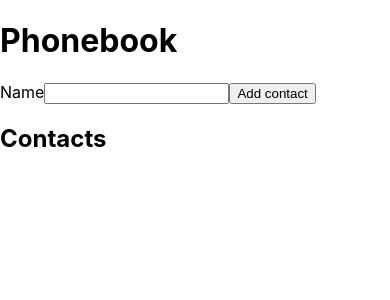
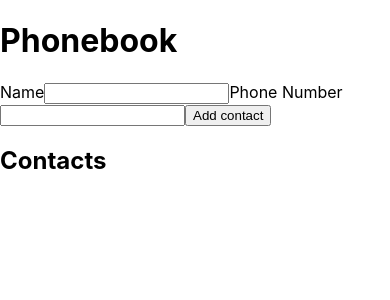
Before and after one commit to Totalinfonet/goit-react-hw-04-phonebook, a React (Create React App) app: page / in a window 390 px wide. Shown: the top 300 px of the page. Built offline with nearby package versions, Linux system fonts and the light colour scheme.

Commit message:
Added Phone number input

```diff
--- a/src/components/App.jsx
+++ b/src/components/App.jsx
@@ -1,9 +1,11 @@
 import React, { Component } from 'react';
 import { nanoid } from 'nanoid';
+
 export class App extends Component {
   state = {
     contacts: [],
     name: '',
+    number: '',
   };
 
   handleInputChange = e => {
@@ -13,22 +15,23 @@
 
   handleSubmit = e => {
     e.preventDefault();
-    const { name, contacts } = this.state;
-    if (name.trim()) {
+    const { name, number, contacts } = this.state;
+    if (name.trim() && number.trim()) {
       const newContact = {
         id: nanoid(),
         name,
+        number,
       };
       this.setState({
         contacts: [...contacts, newContact],
         name: '',
+        number: '',
       });
     }
   };
 
   render() {
-    const { contacts, name } = this.state;
-
+    const { contacts, name, number } = this.state;
     return (
       <div>
         <h1>Phonebook</h1>
@@ -45,12 +48,26 @@
               onChange={this.handleInputChange}
             />
           </label>
+          <label>
+            Phone Number
+            <input
+              type="tel"
+              name="number"
+              pattern="\+?\d{1,4}?[-.\s]?\(?\d{1,3}?\)?[-.\s]?\d{1,4}[-.\s]?\d{1,4}[-.\s]?\d{1,9}"
+              title="Phone number must be digits and can contain spaces, dashes, parentheses and can start with +"
+              required
+              value={number}
+              onChange={this.handleInputChange}
+            />
+          </label>
           <button type="submit">Add contact</button>
         </form>
         <h2>Contacts</h2>
         <ul>
           {contacts.map(contact => (
-            <li key={contact.id}>{contact.name}</li>
+            <li key={contact.id}>
+              {contact.name}: {contact.number}
+            </li>
           ))}
         </ul>
       </div>
```
